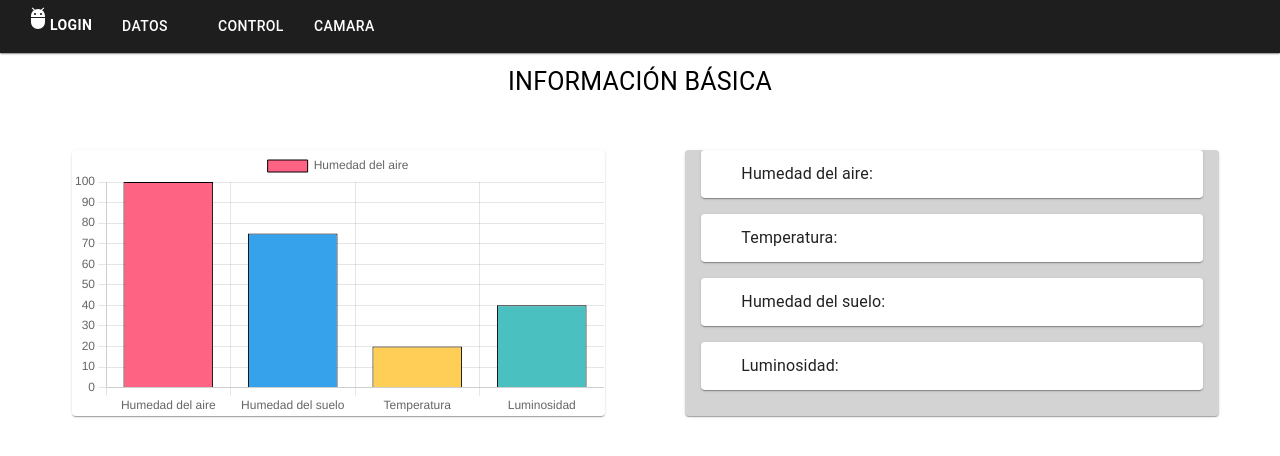
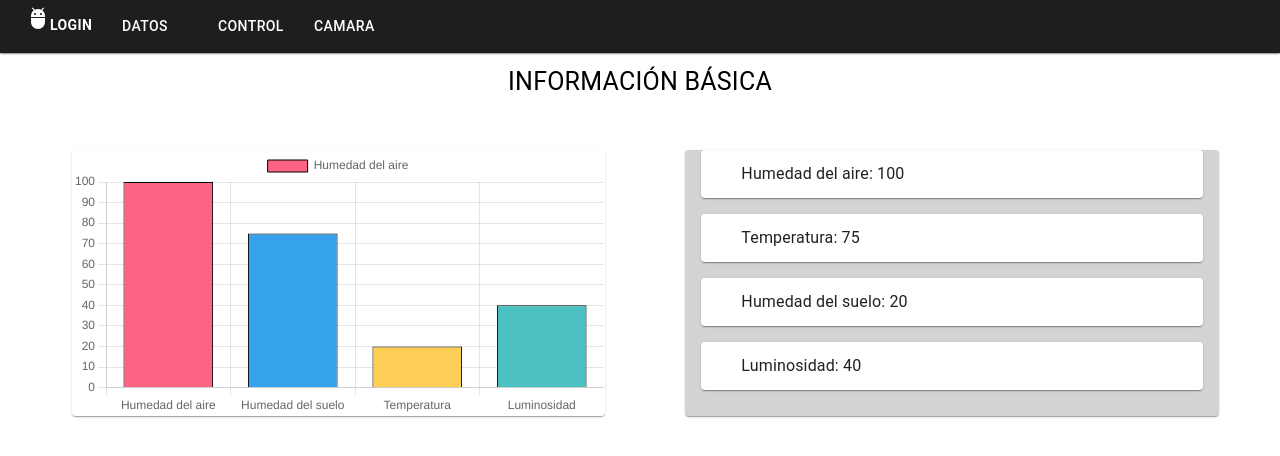
Before and after one commit to dcontt00/arq, a React (Create React App) app in the folder frontend/: page /login in a window 1280 px wide. Both pictures are taken after typing "Sample" into the empty fields and a click on the button "ENTRAR". Shown: the top 456 px of the page. Built offline with nearby package versions, Linux system fonts and the light colour scheme.

Commit message:
creads las variables para la grafica

```diff
--- a/frontend/src/pages/dataLook.js
+++ b/frontend/src/pages/dataLook.js
@@ -25,6 +25,10 @@ ChartJS.register(
 );
 
 export default function DataLook(){
+  const hair = 100;
+  const hgnd = 75;
+  const temp = 20;
+  const lum = 40;
   const data = {
     labels:['Humedad del aire','Humedad del suelo','Temperatura','Luminosidad'],
     datasets:[{
@@ -39,7 +43,7 @@ export default function DataLook(){
       borderWidth: 1,
       hoverBackgroundColor:'rgba(0,255,0,0.2)',
       hoverBorderColor:'#FF0000',
-      data: [100, 75, 20, 40]
+      data: [hair, hgnd, temp, lum]
     }]
   };
 
@@ -55,10 +59,10 @@ export default function DataLook(){
         {/* Datos */}
         <Grid item lg={5} component={Paper} sx={{mt:5,backgroundColor:"lightGrey"}}>
           <Stack spacing={2}  sx={{ml:2,mr:2}}>
-            <Paper sx={{mt:1.5}}><Typography sx={{ml:5,mt:1.5,mb:1.5}}>Humedad del aire:</Typography></Paper>
-            <Paper><Typography sx={{ml:5,mt:1.5,mb:1.5}}>Temperatura:</Typography></Paper>
-            <Paper><Typography sx={{ml:5,mt:1.5,mb:1.5}}>Humedad del suelo:</Typography></Paper>
-            <Paper><Typography sx={{ml:5,mt:1.5,mb:1.5}}>Luminosidad:</Typography></Paper>
+            <Paper sx={{mt:1.5}}><Typography sx={{ml:5,mt:1.5,mb:1.5}}>Humedad del aire: {hair}</Typography></Paper>
+            <Paper><Typography sx={{ml:5,mt:1.5,mb:1.5}}>Temperatura: {hgnd}</Typography></Paper>
+            <Paper><Typography sx={{ml:5,mt:1.5,mb:1.5}}>Humedad del suelo: {temp}</Typography></Paper>
+            <Paper><Typography sx={{ml:5,mt:1.5,mb:1.5}}>Luminosidad: {lum}</Typography></Paper>
           </Stack>
         </Grid>
       </Grid>
```
